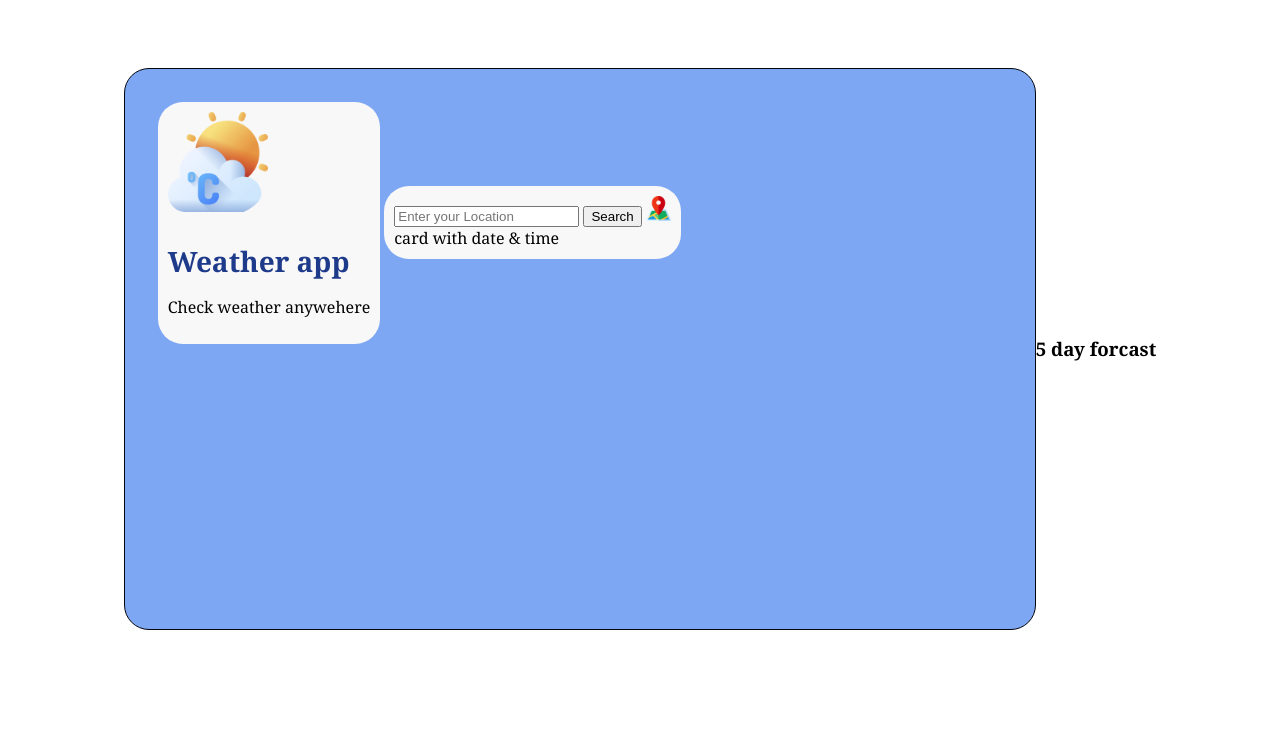
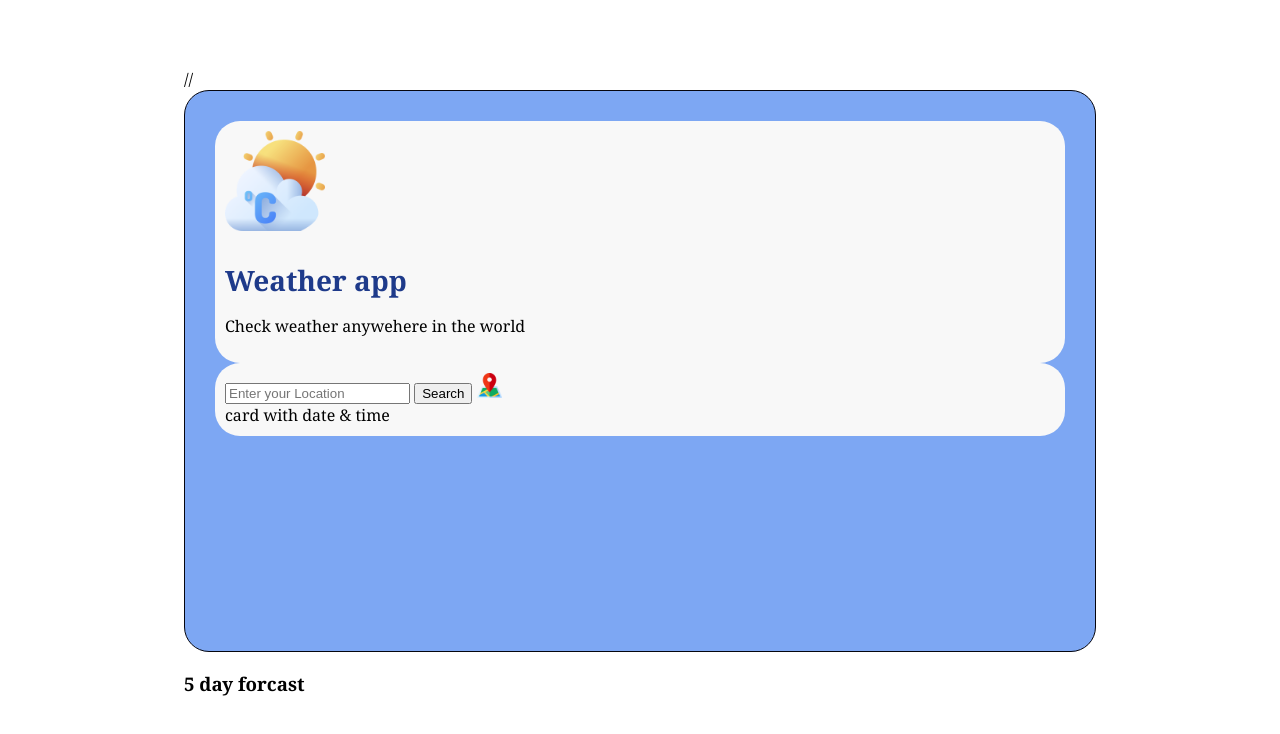
Before and after one commit to PasidiAnuththara/weather, a plain HTML site: page index.html in a window 1280 px wide. Drawn offline with Linux system fonts and the light colour scheme.

Commit message:
Refactor HTML structure for improved readability and organization

```diff
--- a/index.html
+++ b/index.html
@@ -11,17 +11,14 @@
 </head>
 
 <body>
+    <div class="container">//
         <div class="mainCard">
-        <table>
-            <tr>
-                <td>
             <div class="LogoCard">
                 <img class="logo" src="images/logo.png" alt="logo" width="70px">
                 <h3 class="headline">Weather app</h3>
-                        <p class="txts">Check weather anywehere</p>
+                <p class="txts">Check weather anywehere in the world</p>
             </div>
-                </td>
-                <td>
+
                 <div class="detailsCard">
                     <div class="inputCard">
                         <input id="txtLocation" class="inputtext" type="text" placeholder="Enter your Location">
```
Lines whose indentation alone changed are shown as unchanged.
